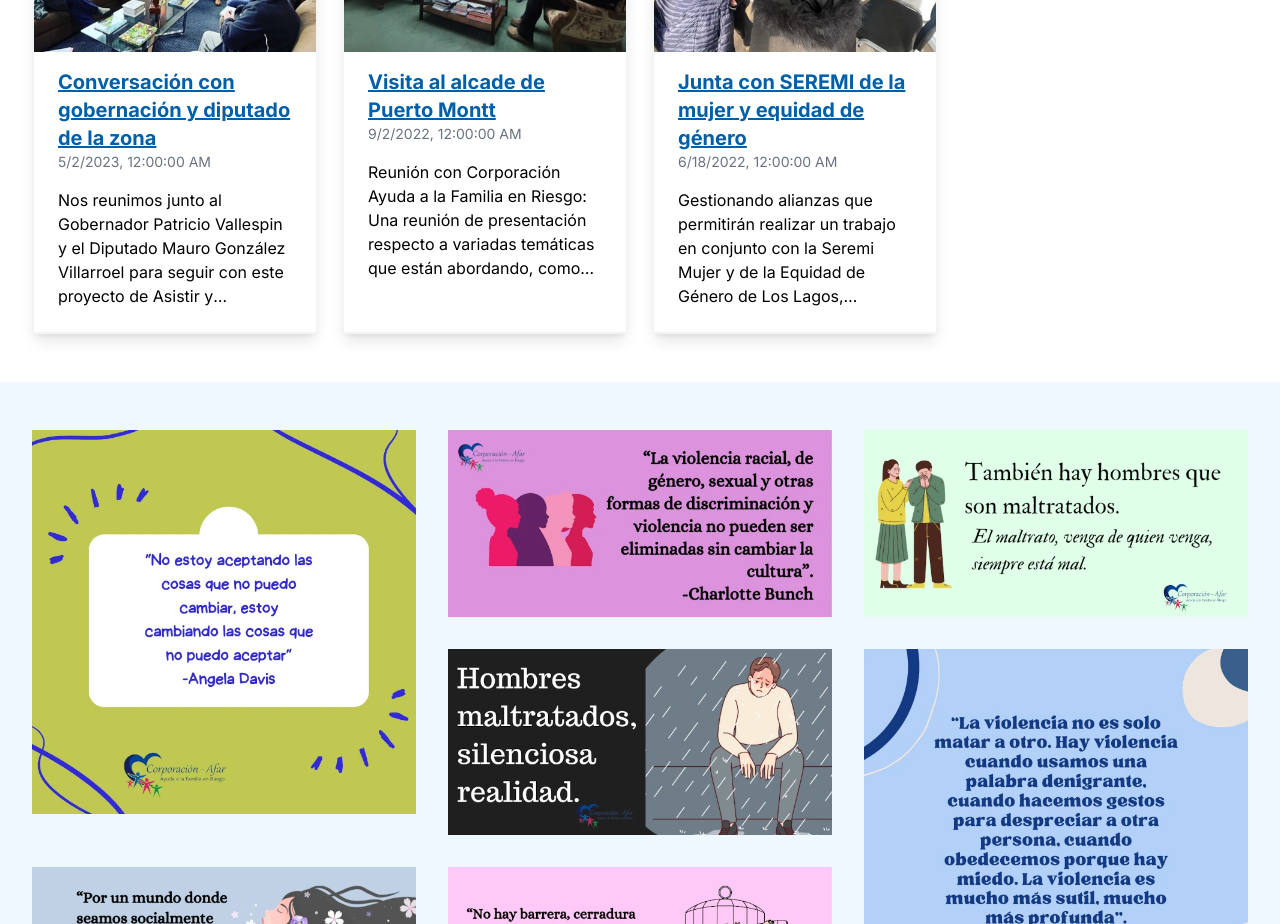
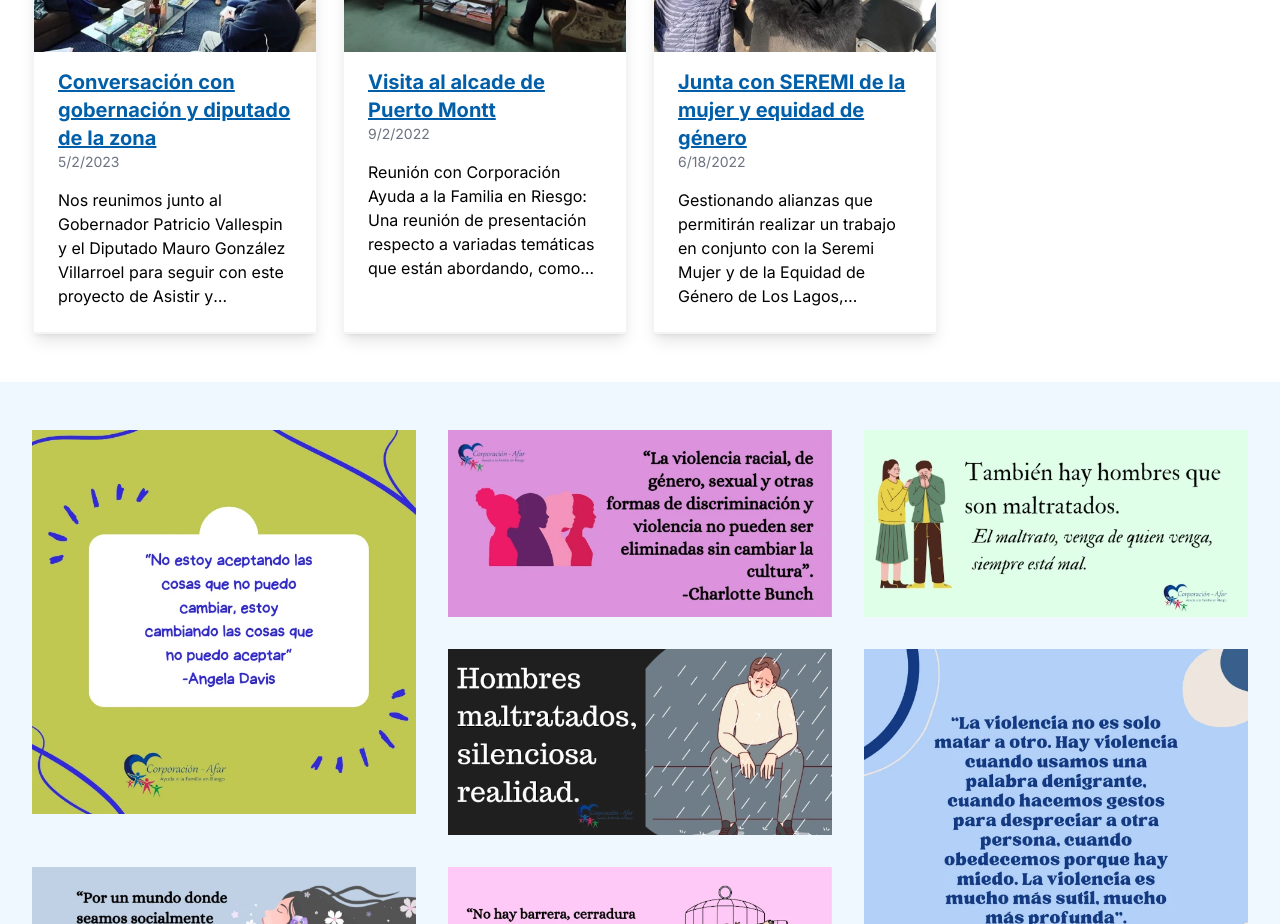
Before and after one commit to Ezfeik/corporacion-afar-website, a Next.js app: page / in a window 1280 px wide. Shown: the part 1000-1924 px from the top of the page. Built offline with nearby package versions, Linux system fonts and the light colour scheme.

Commit message:
Fix date to string function

```diff
--- a/src/components/sections/noticias/NewsCard.tsx
+++ b/src/components/sections/noticias/NewsCard.tsx
@@ -8,7 +8,7 @@ export const NewsCard = function( { id, date, title, cover, text }: NewsType) {
       <div className="px-6 pb-6">
         <h2><Link className="text-xl font-bold underline text-primary-700 hover:text-primary-500" href={`/noticias/${id}`}>{title}</Link></h2>
         {/* SOLUCION RANDOM */}
-        <p className="text-gray-500 text-sm mb-4">{new Date(date || '').toLocaleString()}</p>
+        <p className="text-gray-500 text-sm mb-4">{new Date(date || '').toLocaleDateString()}</p>
         {/* SOLUCION RANDOM */}
         <p className="max-h-40 line-clamp-5">{text}</p>
       </div>
```
